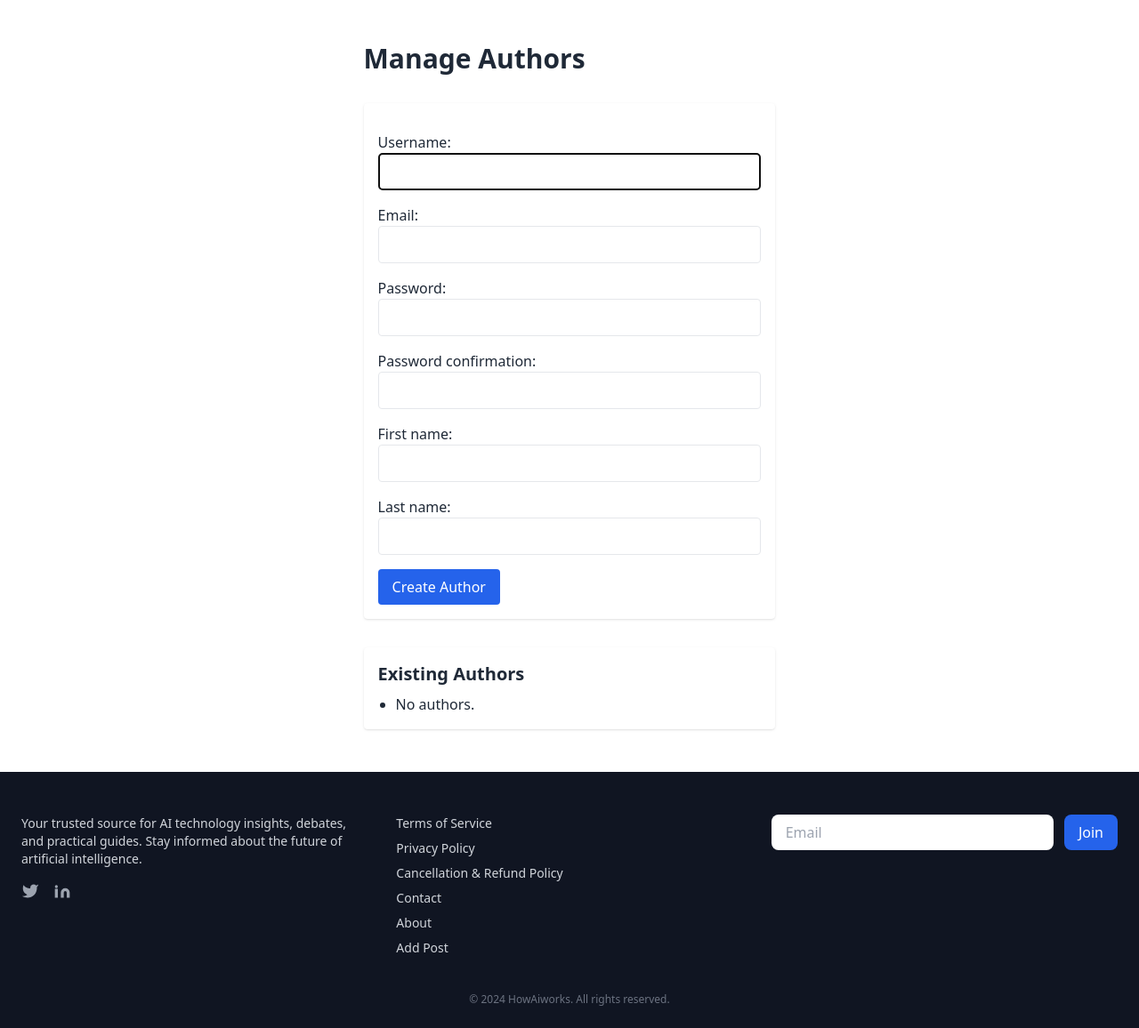
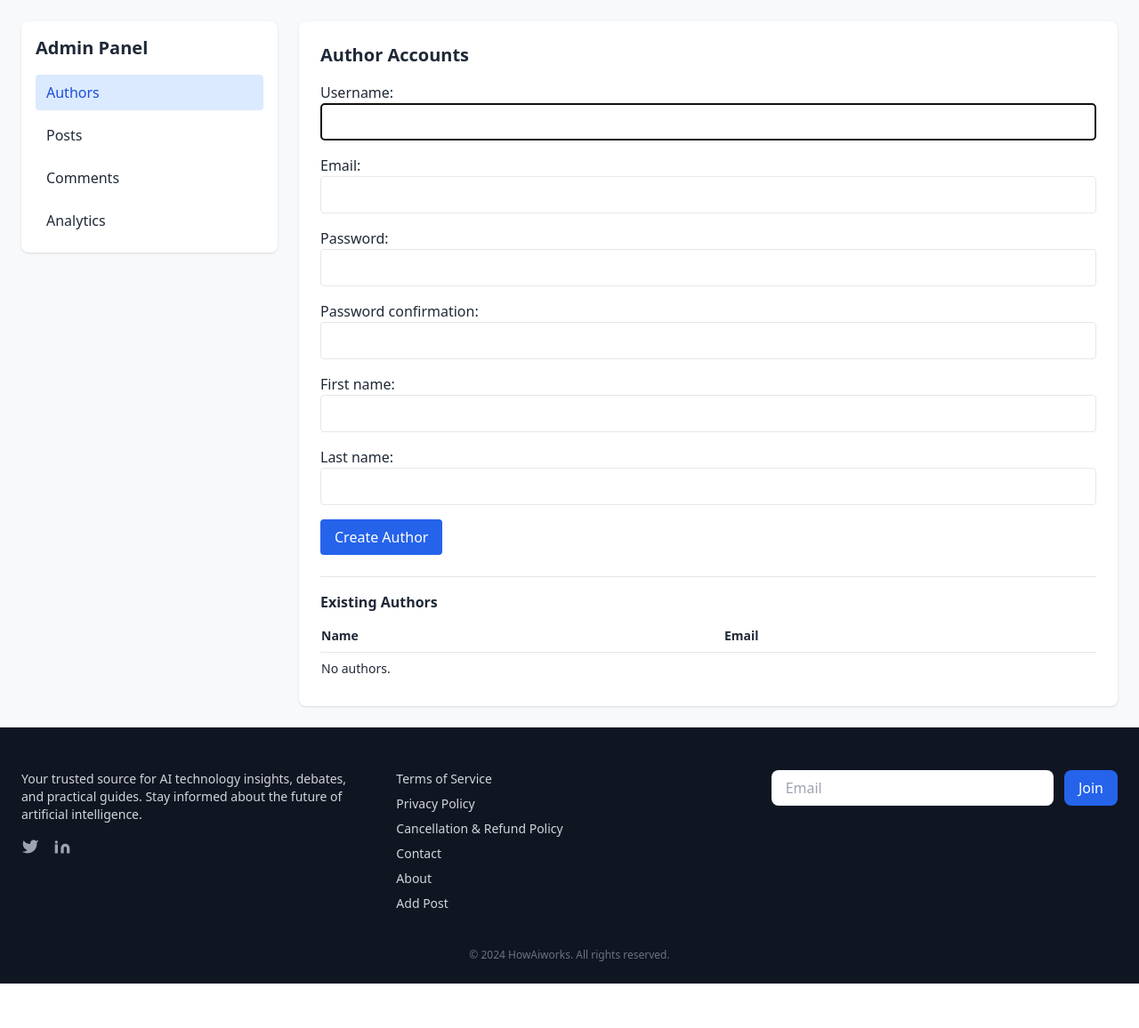
Before and after one commit to rammedisetti/ai-blog, a Django app: page /author_management/ in a window 1280 px wide. Shown: the part 69-1225 px from the top of the page at 89% size. After the commit the page ends 1175 px from the top, so only its background shows below. Run offline with Django 5.2, Linux system fonts and the light colour scheme; the visitor is signed in with stand-in values (Sample User, id 1); data comes from the database, SQL or seed files in the repository; some libraries are stand-ins or nearby versions.

Commit message:
Refactor admin layout for consistency

```diff
--- a/blog/templates/blog/author_management.html
+++ b/blog/templates/blog/author_management.html
@@ -1,30 +1,90 @@
 {% extends "blog/base.html" %}
 {% load widget_tweaks %}
+
 {% block title %}Admin Dashboard{% endblock %}
+{% block body_class %}min-h-screen flex flex-col bg-[#F8F9FB] text-gray-800{% endblock %}
+
 {% block content %}
-<section class="px-6 py-12 max-w-3xl mx-auto space-y-8">
-  <h1 class="text-3xl font-bold">Manage Authors</h1>
-  <form method="post" class="bg-white p-4 rounded shadow space-y-4">
+<div class="container p-6 md:flex gap-6" x-data="{ tab: 'authors' }">
+    <aside class="md:w-72 bg-white rounded-lg shadow p-4 mb-6 md:mb-0 max-h-max">
+        <h1 class="text-xl font-semibold mb-4">Admin Panel</h1>
+        <nav class="space-y-2">
+            <a href="#" @click.prevent="tab = 'authors'" :class="tab === 'authors' ? 'bg-blue-100 text-blue-700' : ''"
+                class="block px-3 py-2 rounded hover:bg-gray-100">Authors</a>
+            <a href="#" @click.prevent="tab = 'posts'" :class="tab === 'posts' ? 'bg-blue-100 text-blue-700' : ''"
+                class="block px-3 py-2 rounded hover:bg-gray-100">Posts</a>
+            <a href="#" @click.prevent="tab = 'comments'" :class="tab === 'comments' ? 'bg-blue-100 text-blue-700' : ''"
+                class="block px-3 py-2 rounded hover:bg-gray-100">Comments</a>
+            <a href="#" @click.prevent="tab = 'analytics'" :class="tab === 'analytics' ? 'bg-blue-100 text-blue-700' : ''"
+                class="block px-3 py-2 rounded hover:bg-gray-100">Analytics</a>
+        </nav>
+    </aside>
+    <div class="flex-1 space-y-8">
+        <section id="authors" x-show="tab === 'authors'" x-cloak class="bg-white rounded-lg shadow p-6">
+            <div class="flex items-center justify-between mb-4">
+                <h2 class="text-xl font-semibold">Author Accounts</h2>
+            </div>
+            <form method="post" class="space-y-4 mb-6">
                 {% csrf_token %}
                 {{ form.non_field_errors }}
                 {% for field in form %}
                 <div>
                     {{ field.label_tag }}
-      {{ field|add_class:"w-full border rounded p-2" }}
-      {% for error in field.errors %}<div class="text-red-500 text-sm">{{ error }}</div>{% endfor %}
+                    {{ field|add_class:'w-full border rounded p-2' }}
+                    {% for error in field.errors %}
+                    <div class="text-red-500 text-sm">{{ error }}</div>
+                    {% endfor %}
                 </div>
                 {% endfor %}
                 <button class="px-4 py-2 bg-blue-600 text-white rounded" type="submit">Create Author</button>
             </form>
-  <div class="bg-white p-4 rounded shadow">
-    <h2 class="text-xl font-semibold mb-2">Existing Authors</h2>
-    <ul class="list-disc ml-5 space-y-1">
+            <div class="border-t pt-4 overflow-x-auto">
+                <h3 class="font-semibold mb-2">Existing Authors</h3>
+                <table class="w-full text-left text-sm">
+                    <thead>
+                        <tr class="border-b">
+                            <th class="py-2">Name</th>
+                            <th class="py-2">Email</th>
+                        </tr>
+                    </thead>
+                    <tbody>
                         {% for a in authors %}
-      <li>{{ a.get_full_name|default:a.username }} ({{ a.email }})</li>
+                        <tr class="border-b last:border-0">
+                            <td class="py-2">{{ a.get_full_name|default:a.username }}</td>
+                            <td class="py-2">{{ a.email }}</td>
+                        </tr>
                         {% empty %}
-      <li>No authors.</li>
+                        <tr>
+                            <td class="py-2" colspan="2">No authors.</td>
+                        </tr>
                         {% endfor %}
-    </ul>
+                    </tbody>
+                </table>
             </div>
         </section>
+
+        <section id="posts" x-show="tab === 'posts'" x-cloak class="bg-white rounded-lg shadow p-6">
+            <h2 class="text-xl font-semibold mb-4">Post Moderation</h2>
+            <p class="text-gray-500">No pending posts.</p>
+        </section>
+
+        <section id="comments" x-show="tab === 'comments'" x-cloak class="bg-white rounded-lg shadow p-6">
+            <h2 class="text-xl font-semibold mb-4">Comment Review</h2>
+            <p class="text-gray-500">No comments awaiting review.</p>
+        </section>
+
+        <section id="analytics" x-show="tab === 'analytics'" x-cloak class="bg-white rounded-lg shadow p-6">
+            <h2 class="text-xl font-semibold mb-4">Site Analytics</h2>
+            <p class="text-gray-500">Analytics coming soon.</p>
+        </section>
+    </div>
+</div>
 {% endblock %}
+
+{% block extra_js %}
+<script>
+    window.onload = function () {
+        window.scrollTo(0, 0);
+    }
+</script>
+{% endblock %}
```
Lines whose indentation alone changed are shown as unchanged.
